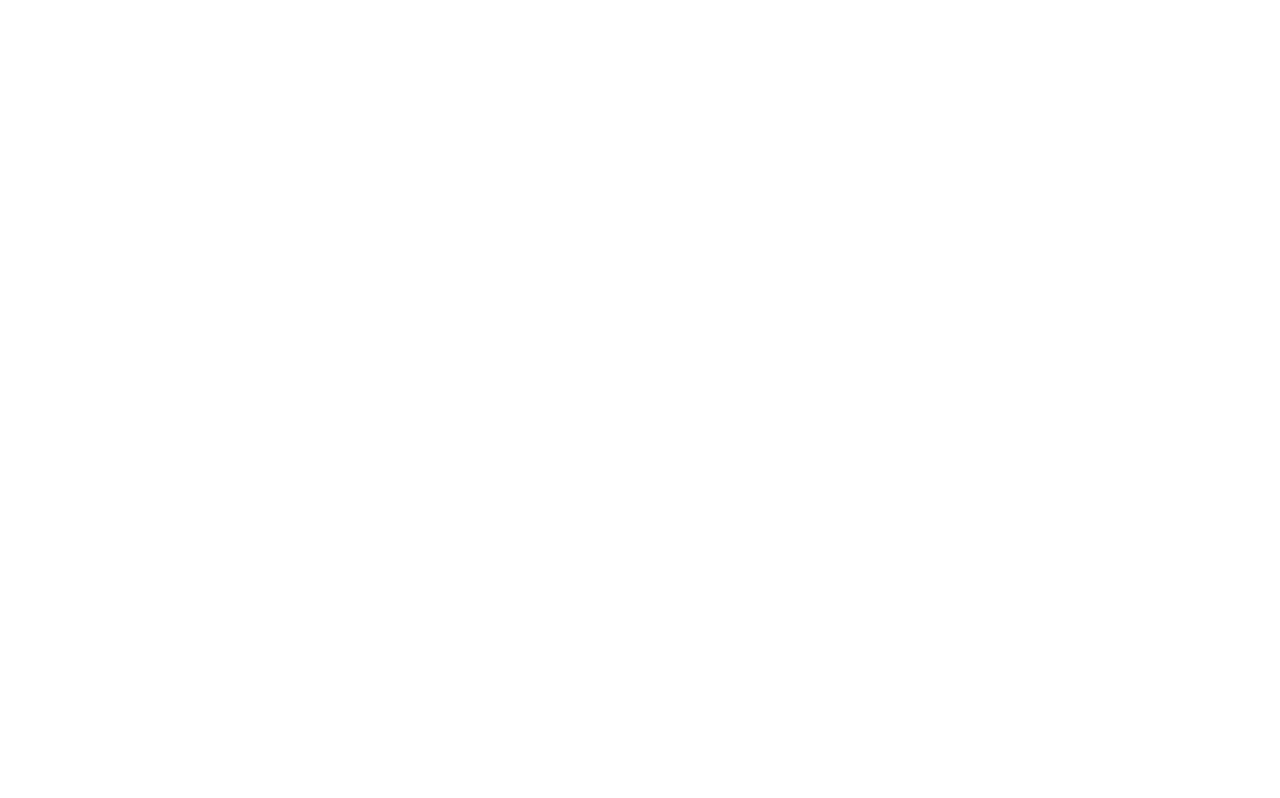
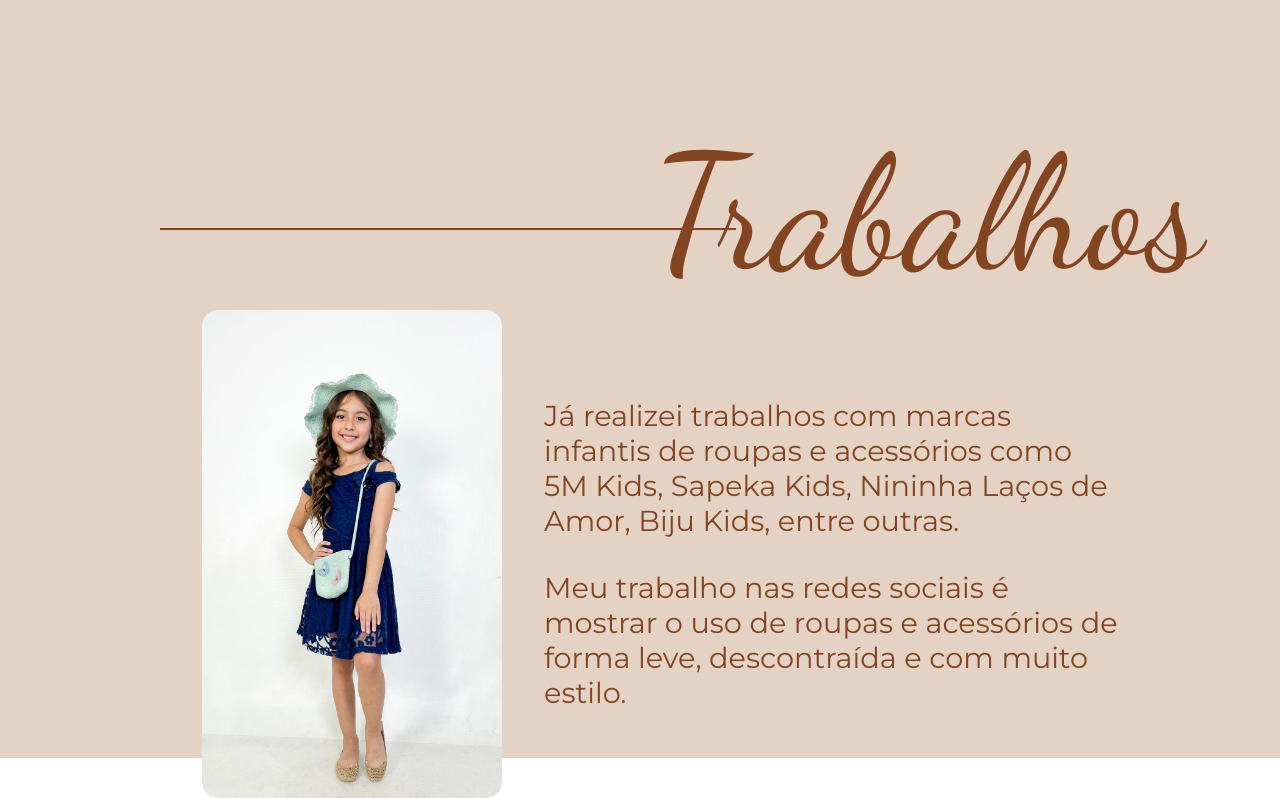
Before and after one commit to AlexandreMartins95/AliceMartins, an Angular app: page / in a window 1280 px wide. Shown: the part 1642-2440 px from the top of the page. Before the commit the page ends 1640 px from the top, so only its background shows below. Built offline with nearby package versions, Linux system fonts and the light colour scheme.

Commit message:
feat:criacao da sessao trabalhos

```diff
--- a/src/app/app.component.html
+++ b/src/app/app.component.html
@@ -1,3 +1,4 @@
 <menu-midia-kit (mudarSessao)="scrollToSection($event)"></menu-midia-kit>
 <home-midia-kit id="home"></home-midia-kit>
 <sobre-midia-kit id="sobre"></sobre-midia-kit>
+<trabalhos-midia-kit id="trabalhos"></trabalhos-midia-kit>
--- a/src/app/features/features.module.ts
+++ b/src/app/features/features.module.ts
@@ -2,18 +2,21 @@
 import { MenuMidiaKitComponent } from './menu-midia-kit/menu-midia-kit.component';
 import { HomeMidiaKitComponent } from './home-midia-kit/home-midia-kit.component';
 import { SobreMidiaKitComponent } from './sobre-midia-kit/sobre-midia-kit.component';
+import { TrabalhosMidiaKitComponent } from './trabalhos-midia-kit/trabalhos-midia-kit.component';
 
 @NgModule({
   declarations: [
     MenuMidiaKitComponent,
     HomeMidiaKitComponent,
     SobreMidiaKitComponent,
+    TrabalhosMidiaKitComponent,
   ],
   imports: [],
   exports: [
     MenuMidiaKitComponent,
     HomeMidiaKitComponent,
     SobreMidiaKitComponent,
+    TrabalhosMidiaKitComponent,
   ],
   providers: [],
 })
--- /dev/null
+++ b/src/app/features/trabalhos-midia-kit/trabalhos-midia-kit.component.html
@@ -0,0 +1,29 @@
+<section class="trabalhos__container">
+  <div class="trabalhos__conteudo">
+    <div class="trabalhos__conteudo__esquerdo"></div>
+    <div class="trabalhos__conteudo__direito">
+      <span class="trabalhos__titulo">Trabalhos</span>
+    </div>
+  </div>
+
+  <div class="trabalhos__conteudo__texto">
+    <div class="trabalhos__imagem__container">
+      <img
+        class="trabalhos__imagem"
+        src="./../../../assets/images/sobre 4.jpeg"
+        alt="menina de costas com chapeu"
+      />
+    </div>
+    <div class="trabalhos__textos__container">
+      <span class="trabalhos__texto"
+        >Já realizei trabalhos com marcas infantis de roupas e acessórios como
+        5M Kids, Sapeka Kids, Nininha Laços de Amor, Biju Kids, entre
+        outras.</span
+      >
+      <span class="trabalhos__texto"
+        >Meu trabalho nas redes sociais é mostrar o uso de roupas e acessórios
+        de forma leve, descontraída e com muito estilo.</span
+      >
+    </div>
+  </div>
+</section>
--- /dev/null
+++ b/src/app/features/trabalhos-midia-kit/trabalhos-midia-kit.component.scss
@@ -0,0 +1,59 @@
+.trabalhos__container {
+  width: 100%;
+  height: 100vh;
+  background-color: var(--cor-terciaria);
+  padding: 10rem 10rem 0 10rem;
+}
+
+.trabalhos__titulo {
+  font-size: 10rem;
+  font-family: "Dancing Script", cursive;
+  color: var(--cor-primaria);
+  z-index: 999999999999;
+}
+
+.trabalhos__conteudo {
+  width: 100%;
+  display: flex;
+  align-items: center;
+}
+
+.trabalhos__conteudo__esquerdo {
+  height: 2px;
+  margin-top: 30px;
+  background-color: var(--cor-primaria);
+  width: 60%;
+}
+
+.trabalhos__conteudo__direito {
+  display: flex;
+  justify-content: center;
+  width: 40%;
+}
+
+.trabalhos__conteudo__texto {
+  display: flex;
+  justify-content: space-evenly;
+  align-items: center;
+}
+
+.trabalhos__imagem__container {
+  width: 40%;
+  display: flex;
+  justify-content: center;
+}
+.trabalhos__textos__container {
+  width: 60%;
+  display: flex;
+  flex-direction: column;
+  gap: 2rem;
+}
+.trabalhos__texto {
+  font-size: 1.8rem;
+  font-family: "Montserrat", sans-serif;
+  color: var(--cor-primaria);
+}
+.trabalhos__imagem {
+  height: 61vh;
+  border-radius: 16px;
+}
```
Also changed, not shown: src/app/features/trabalhos-midia-kit/trabalhos-midia-kit.component.ts (added, +8 -0 lines), 1 other file (tests, documents, lock files or other folders).
